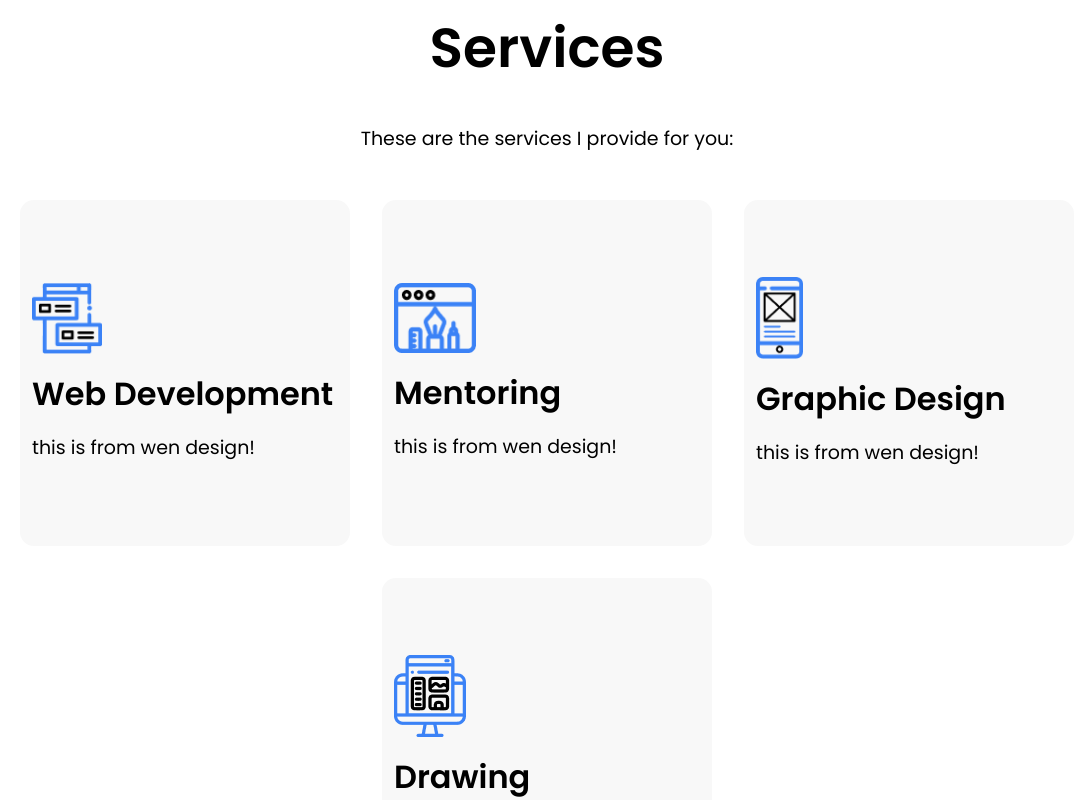
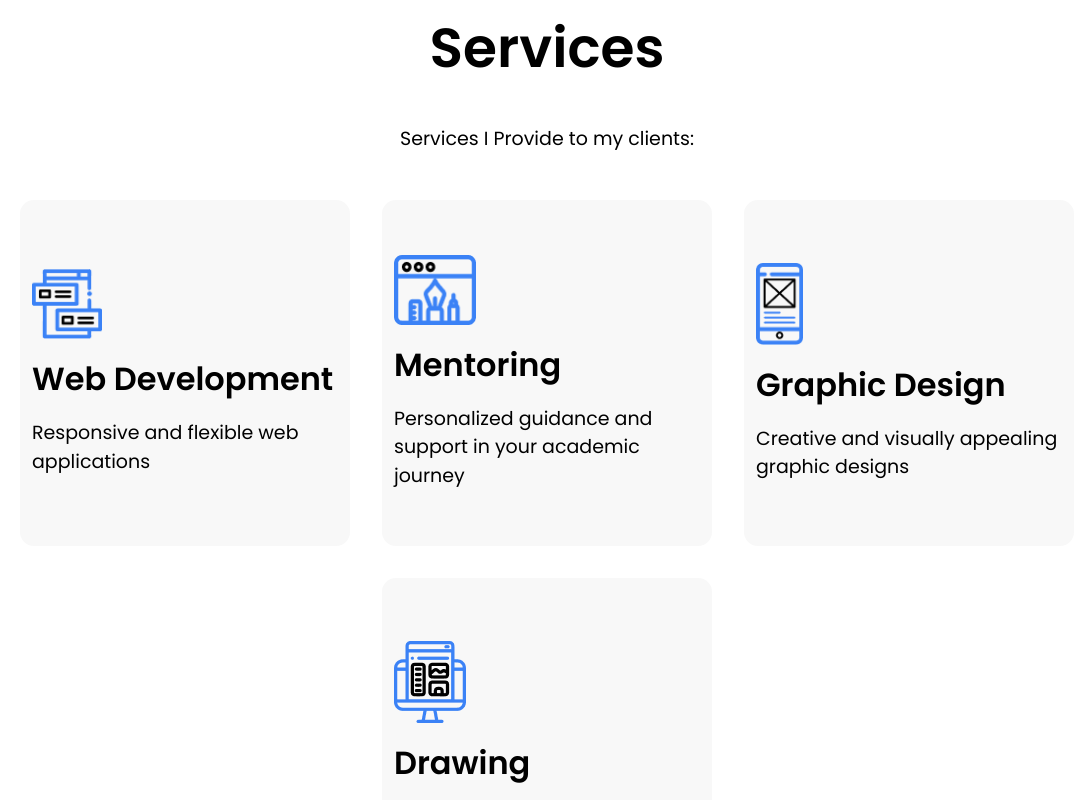
Before and after one commit to amirhussainnaweed/portfolio, a React app: page / in a window 1280 px wide. Shown: the part 1800-2600 px from the top of the page, without its empty margins (93-1180 px from the left). Built offline with nearby package versions, Linux system fonts and the light colour scheme; the HTML template or start-up script is replaced by a standard one; a web font is replaced by a local one.

Commit message:
edit: changed the text into meaningfull speech.

```diff
--- a/src/sections/Services.jsx
+++ b/src/sections/Services.jsx
@@ -1,5 +1,5 @@
 import React from "react";
-import {motion} from "framer-motion";
+import { motion } from "framer-motion";
 
 const services = [
   {
@@ -7,14 +7,14 @@ const services = [
     src: "images/vector1.png",
     className: "w-[70px]",
     label: "Web Development",
-    desc: "this is from wen design!",
+    desc: "Responsive and flexible web applications",
   },
   {
     id: 2,
     src: "images/vector4.png",
     className: "w-[82px]",
     label: "Mentoring",
-    desc: "this is from wen design!",
+    desc: "Personalized guidance and support in your academic journey",
   },
 
   {
@@ -22,14 +22,14 @@ const services = [
     src: "images/vector3.png",
     className: "w-[47px]",
     label: "Graphic Design",
-    desc: "this is from wen design!",
+    desc: "Creative and visually appealing graphic designs",
   },
   {
     id: 4,
     src: "images/vector2.png",
     className: "w-[72px]",
     label: "Drawing",
-    desc: "this is from wen design!",
+    desc: "Hand-drawn illustrations and sketches",
   },
 ];
 
@@ -38,7 +38,7 @@ const Services = () => {
     <div className="responsive flex flex-col items-center mt-[40px] gap-9">
       <h2 className="headline sectionDark">Services</h2>
       <p className="sectionDark font-Poppins font-normal leading-[auto] tracking-[3%] md:text-[17px] lg:text-[18px] xl:text-[19px] 2xl:text-[21px]">
-        These are the services I provide for you:
+        Services I Provide to my clients:
       </p>
       <div className="flex flex-wrap mt-[10px] gap-8 justify-center">
         {services.map((service, index) => {
--- a/src/sections/Testimonial.jsx
+++ b/src/sections/Testimonial.jsx
@@ -6,21 +6,21 @@ const cards = [
     name: "Joe",
     role: "Ceo",
     src: "images/testi1.png",
-    text: "lorem ipsum dolor sit amet consectetur adipisicing elit. Veniam soluta quod, aperiam eveniet doloribus in impedit obcaecati facere! Exercitationem, rem.",
+    text: "You built a fast, clean, and highly functional website that exceeded our expectations. Communication was smooth, and everything was delivered on time.",
   },
   {
     id: 2,
     name: "Tom",
     role: "Manager",
     src: "images/testi2.png",
-    text: "lorem ipsum dolor sit amet consectetur adipisicing elit. Veniam soluta quod, aperiam eveniet doloribus in impedit obcaecati facere! Exercitationem, rem.",
+    text: "You made difficult topics easy to understand and kept me motivated throughout. My confidence and results improved significantly.",
   },
   {
     id: 3,
     name: "Mike",
     role: "Developer",
     src: "images/testi1.png",
-    text: "lorem ipsum dolor sit amet consectetur adipisicing elit. Veniam soluta quod, aperiam eveniet doloribus in impedit obcaecati facere! Exercitationem, rem.",
+    text: "You turned my ideas into a clean, professional design that fits my brand perfectly. The process was easy, and the results were impressive.",
   },
 ];
 
@@ -31,8 +31,7 @@ const Testimonial = () => {
     <div className="overflow-hidden responsive flex flex-col items-center gap-9 mt-[40px]">
       <h2 className="sectionDark headline text-center">Testimonials</h2>
       <p className="sectionDark text-center font-Poppins font-normal leading-[auto] tracking-[3%] md:text-[17px] lg:text-[18px] xl:text-[19px] 2xl:text-[21px] lg:w-[932px]">
-        Lorem ipsum dolor sit amet consectetur adipisicing elit. Quod omnis
-        molestias quae eaque ullam quos quis alias ducimus repellat provident.
+        What my clients say about me:
       </p>
       <div className="w-full max-w-[900px]">
         <div
@@ -59,9 +58,7 @@ const Testimonial = () => {
                     “
                   </span>
                   {item.text}
-                  <span className="text-blue-500 text-4xl absolute right-2 bottom-0">
-                    ”
-                  </span>
+                  <span className="text-blue-500 text-4xl">”</span>
                 </p>
                 <h2 className="font-Poppins font-normal text-[24px] leading-[auto] tracking-[2%]">
                   {item.name}
```
